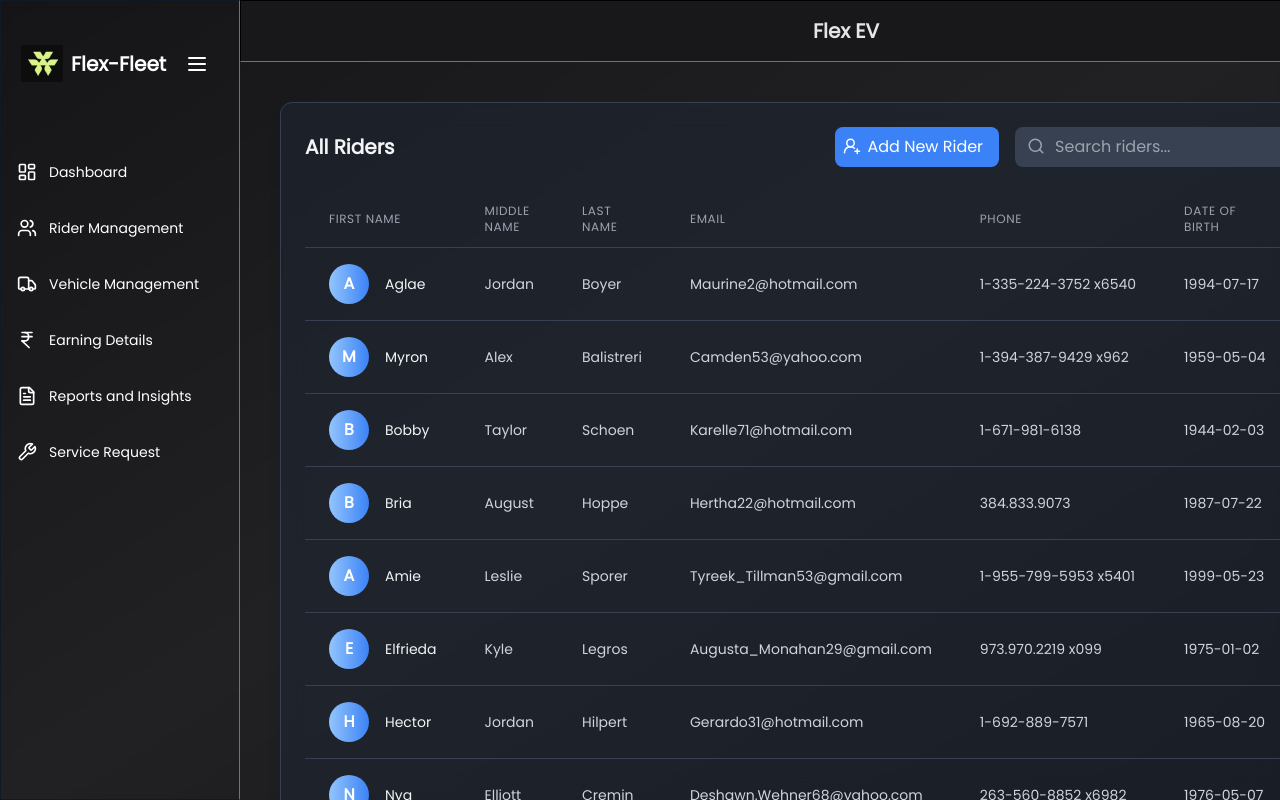
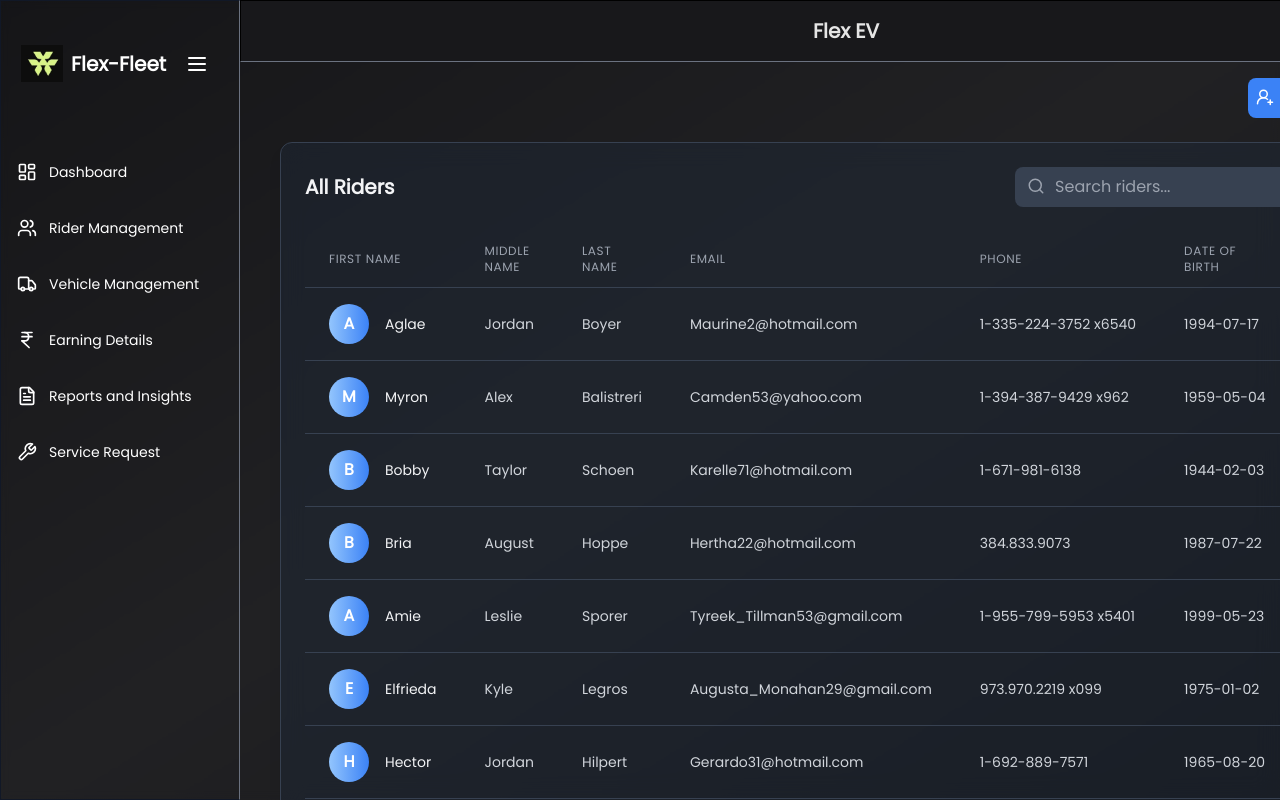
Before and after one commit to Flex-EV/web-app, a React (Vite) app: page /rider-management in a window 1280 px wide. Shown: the top 800 px of the page. Built offline with nearby package versions, Linux system fonts and the light colour scheme.

Commit message:
Fixed Add RIder Modal

```diff
--- a/src/pages/rider-management/components/Riders.tsx
+++ b/src/pages/rider-management/components/Riders.tsx
@@ -3,6 +3,8 @@ import { Search, UserRoundPlus } from 'lucide-react';
 import { useState } from 'react';
 import { RIDER_DETAILS, TABLE_ITEMS } from '../data/Riders.data';
 import AddRider from './AddRider';
+import { Link } from 'react-router-dom';
+import { AppRoutes } from '@/routes/enum/Routes.enum';
 
 const Riders = () => {
   const [searchTerm, setSearchTerm] = useState('');
@@ -22,28 +24,30 @@ const Riders = () => {
   };
 
   return (
+    <>
+      <AddRider isOpen={isModalOpen} onClose={() => setIsModalOpen(false)} />
+      <div className="relative">
+        <button
+          onClick={() => setIsModalOpen(true)}
+          className="my-4 mr-10 bg-blue-500 hover:bg-blue-400 text-white py-2 pl-8 pr-4 rounded-lg absolute top-0 right-0"
+        >
+          Add New Rider
+          <UserRoundPlus
+            className="absolute text-white left-2 top-2.5"
+            size={18}
+          />
+        </button>
+      </div>
+
       <motion.div
-      className="mx-10 my-10 bg-gray-800 bg-opacity-50 backdrop-blur-md shadow-lg rounded-xl p-6 border border-gray-700"
+        className="mx-10 mt-20 mb-10 bg-gray-800 bg-opacity-50 backdrop-blur-md shadow-lg rounded-xl p-6 border border-gray-700"
         initial={{ opacity: 0, y: 20 }}
         animate={{ opacity: 1, y: 0 }}
         transition={{ delay: 0.2 }}
       >
-      <AddRider isOpen={isModalOpen} onClose={() => setIsModalOpen(false)} />
-
         <div className="flex justify-between items-center mb-6">
           <h2 className="text-xl font-semibold text-gray-100">All Riders</h2>
           <div className="relative flex items-center gap-4">
-          <button
-            onClick={() => setIsModalOpen(true)}
-            className="bg-blue-500 hover:bg-blue-400 text-white py-2 pl-8 pr-4 rounded-lg"
-          >
-            Add New Rider
-          </button>
-          <UserRoundPlus
-            className="absolute text-white left-2 top-2.5"
-            size={18}
-          />
-
             <div className="relative">
               <input
                 type="text"
@@ -77,11 +81,14 @@ const Riders = () => {
 
             <tbody className="divide-y divide-gray-700">
               {filteredRiders.map((rider) => (
-              <motion.tr
+                <Link
+                  to={`${AppRoutes.RIDER_MANAGEMENT}/${rider.id}`}
                   key={rider.id}
-                initial={{ opacity: 0 }}
-                animate={{ opacity: 1 }}
-                transition={{ duration: 0.3 }}
+                  style={{
+                    display: 'table-row',
+                    textDecoration: 'none',
+                    color: 'inherit',
+                  }}
                 >
                   <td className="px-6 py-4 whitespace-nowrap">
                     <div className="flex items-center">
@@ -116,12 +123,13 @@ const Riders = () => {
                   <td className="px-6 py-4 whitespace-nowrap text-sm text-gray-300">
                     {rider.gender}
                   </td>
-              </motion.tr>
+                </Link>
               ))}
             </tbody>
           </table>
         </div>
       </motion.div>
+    </>
   );
 };
 export default Riders;
```
Lines whose indentation alone changed are shown as unchanged.
